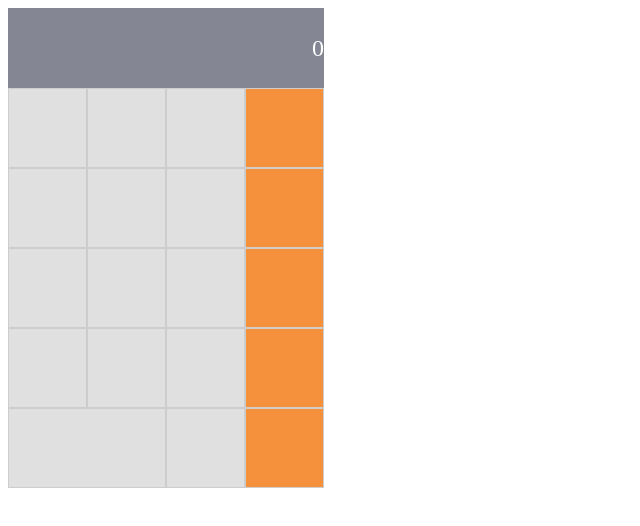
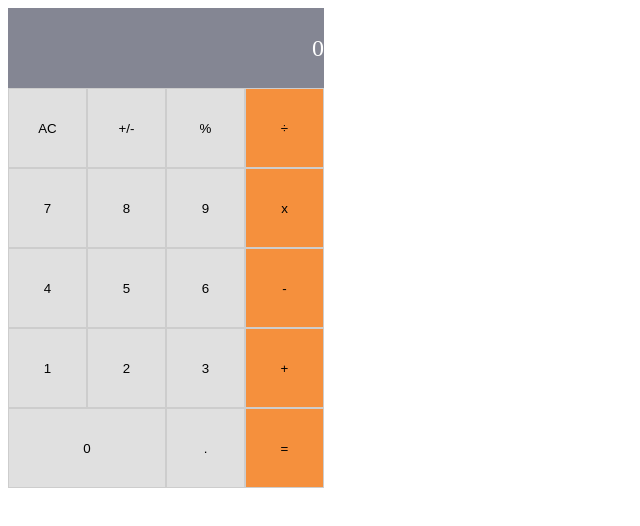
Before and after one commit to rubydevi/math-magician, a React (Create React App) app: page / in a window 1280 px wide. Shown: the top 526 px of the page, without its empty margins (0-640 px from the left). Built offline with nearby package versions, Linux system fonts and the light colour scheme.

Commit message:
Make calculator operational

```diff
--- a/src/components/Calculator.js
+++ b/src/components/Calculator.js
@@ -1,41 +1,56 @@
-import React from 'react';
+import React, { useState } from 'react';
 import Button from './Button';
 import './Calculator.css';
-import '../logic/calculate';
+import calculate from '../logic/calculate';
 
-const Calculator = () => (
+const Calculator = () => {
+  const [calculatorData, setCalculatorData] = useState({
+    total: null,
+    next: null,
+    operation: null,
+  });
+
+  const handleButtonClick = (buttonName) => {
+    setCalculatorData((prevState) => calculate(prevState, buttonName));
+  };
+
+  const displayValue = calculatorData.next || calculatorData.total || '0';
+
+  return (
     <div id="calculator">
-    <div className="display">0</div>
+      <div className="display">{displayValue}</div>
       <div className="buttons">
-      <Button type="button" className="button">AC</Button>
-      <Button type="button" className="button">+/-</Button>
-      <Button type="button" className="button">%</Button>
-      <Button type="button" className="button right-button">/</Button>
+        <Button buttonName="AC" className="button" onClick={() => handleButtonClick('AC')} />
+        <Button buttonName="+/-" className="button" onClick={() => handleButtonClick('+/-')} />
+        <Button buttonName="%" className="button" onClick={() => handleButtonClick('%')} />
+        <Button buttonName="÷" className="button right-button" onClick={() => handleButtonClick('÷')} />
+      </div>
+
+      <div className="buttons">
+        <Button buttonName="7" className="button" onClick={() => handleButtonClick('7')} />
+        <Button buttonName="8" className="button" onClick={() => handleButtonClick('8')} />
+        <Button buttonName="9" className="button" onClick={() => handleButtonClick('9')} />
+        <Button buttonName="x" className="button right-button" onClick={() => handleButtonClick('x')} />
       </div>
       <div className="buttons">
-      <Button type="button" className="button">7</Button>
-      <Button type="button" className="button">8</Button>
-      <Button type="button" className="button">9</Button>
-      <Button type="button" className="button right-button">x</Button>
+        <Button buttonName="4" className="button" onClick={() => handleButtonClick('4')} />
+        <Button buttonName="5" className="button" onClick={() => handleButtonClick('5')} />
+        <Button buttonName="6" className="button" onClick={() => handleButtonClick('6')} />
+        <Button buttonName="-" className="button right-button" onClick={() => handleButtonClick('-')} />
       </div>
       <div className="buttons">
-      <Button type="button" className="button">4</Button>
-      <Button type="button" className="button">5</Button>
-      <Button type="button" className="button">6</Button>
-      <Button type="button" className="button right-button">-</Button>
+        <Button buttonName="1" className="button" onClick={() => handleButtonClick('1')} />
+        <Button buttonName="2" className="button" onClick={() => handleButtonClick('2')} />
+        <Button buttonName="3" className="button" onClick={() => handleButtonClick('3')} />
+        <Button buttonName="+" className="button right-button" onClick={() => handleButtonClick('+')} />
       </div>
       <div className="buttons">
-      <Button type="button" className="button">1</Button>
-      <Button type="button" className="button">2</Button>
-      <Button type="button" className="button">3</Button>
-      <Button type="button" className="button right-button">+</Button>
-    </div>
-    <div className="buttons">
-      <Button type="button" className="button zero-button">0</Button>
-      <Button type="button" className="button">.</Button>
-      <Button type="button" className="button right-button">=</Button>
+        <Button buttonName="0" className="button zero-button" onClick={() => handleButtonClick('0')} />
+        <Button buttonName="." className="button" onClick={() => handleButtonClick('.')} />
+        <Button buttonName="=" className="button right-button" onClick={() => handleButtonClick('=')} />
       </div>
     </div>
   );
+};
 
 export default Calculator;
```
Lines whose indentation alone changed are shown as unchanged.
